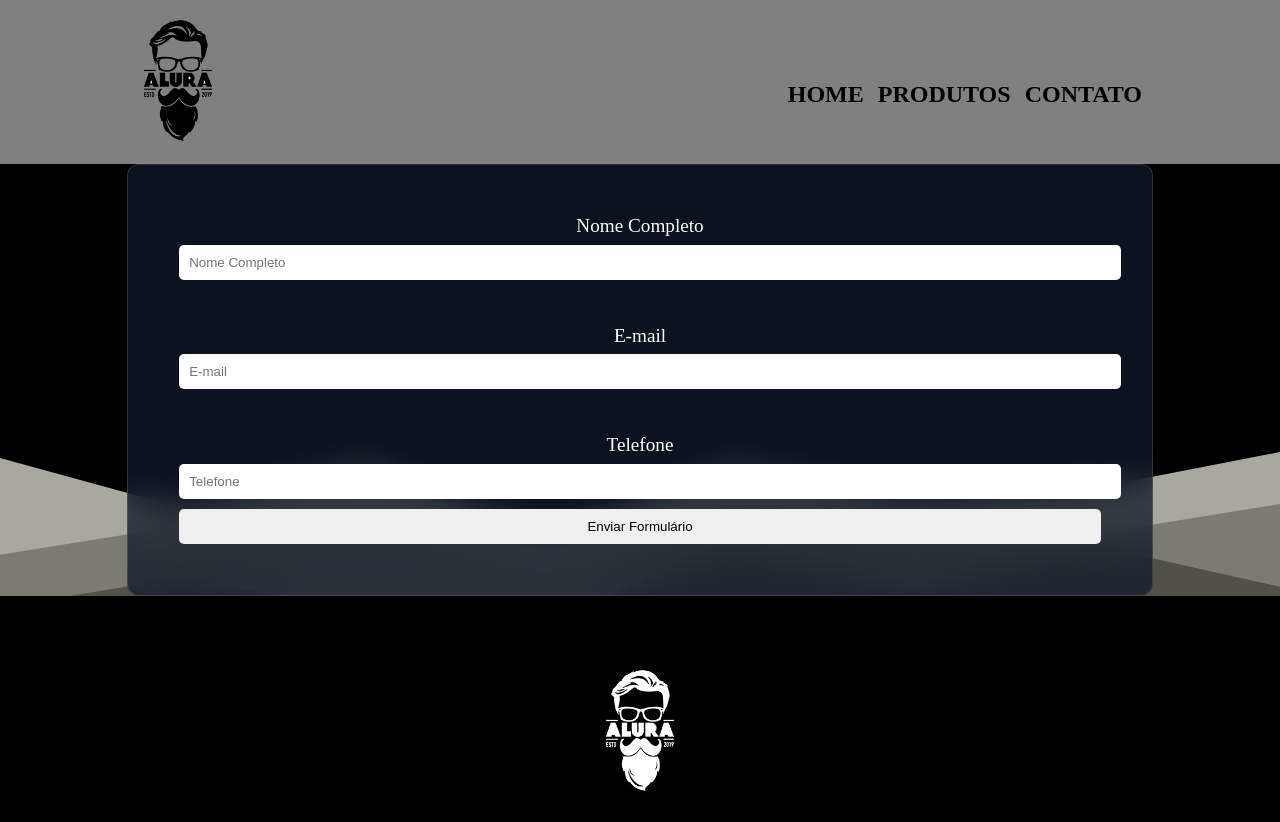
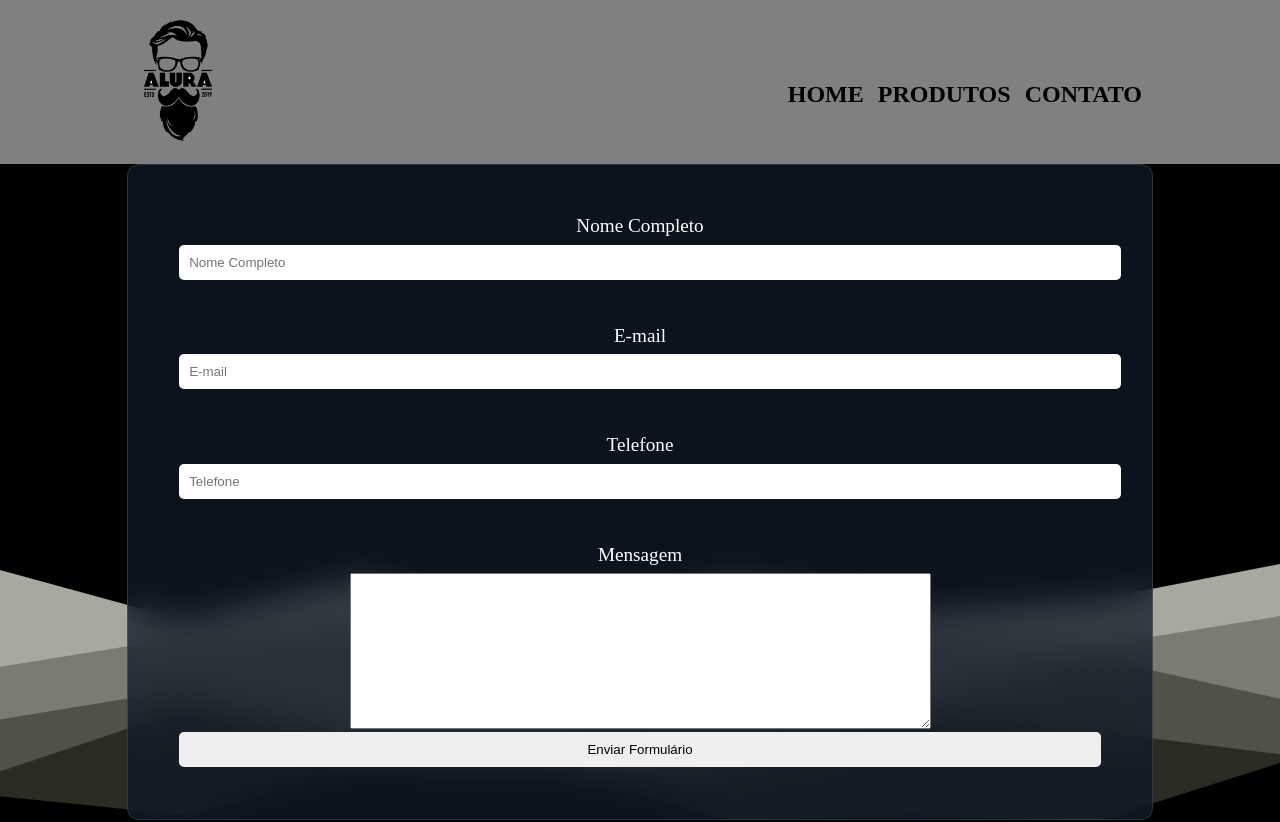
Before and after one commit to luks-rossato/HTML-and-CSS, a plain HTML site: page Material de apoio/First page/contato.html in a window 1280 px wide. Shown: the top 822 px of the page. Drawn offline with Linux system fonts and the light colour scheme.

Commit message:
Update contato.html

```diff
--- a/Material de apoio/First page/contato.html
+++ b/Material de apoio/First page/contato.html
@@ -34,6 +34,9 @@
                     <label for="telefone">Telefone</label>
                     <input type="tel" id="telefone" placeholder="Telefone" autocomplete="off"></input>
 
+                    <label for="mensagem">Mensagem</label>
+                    <textarea cols="70" rows="10" id="nome"></textarea>
+
                     <input type="submit" value="Enviar Formulário"></input>
                 </form>
             </div>
```
